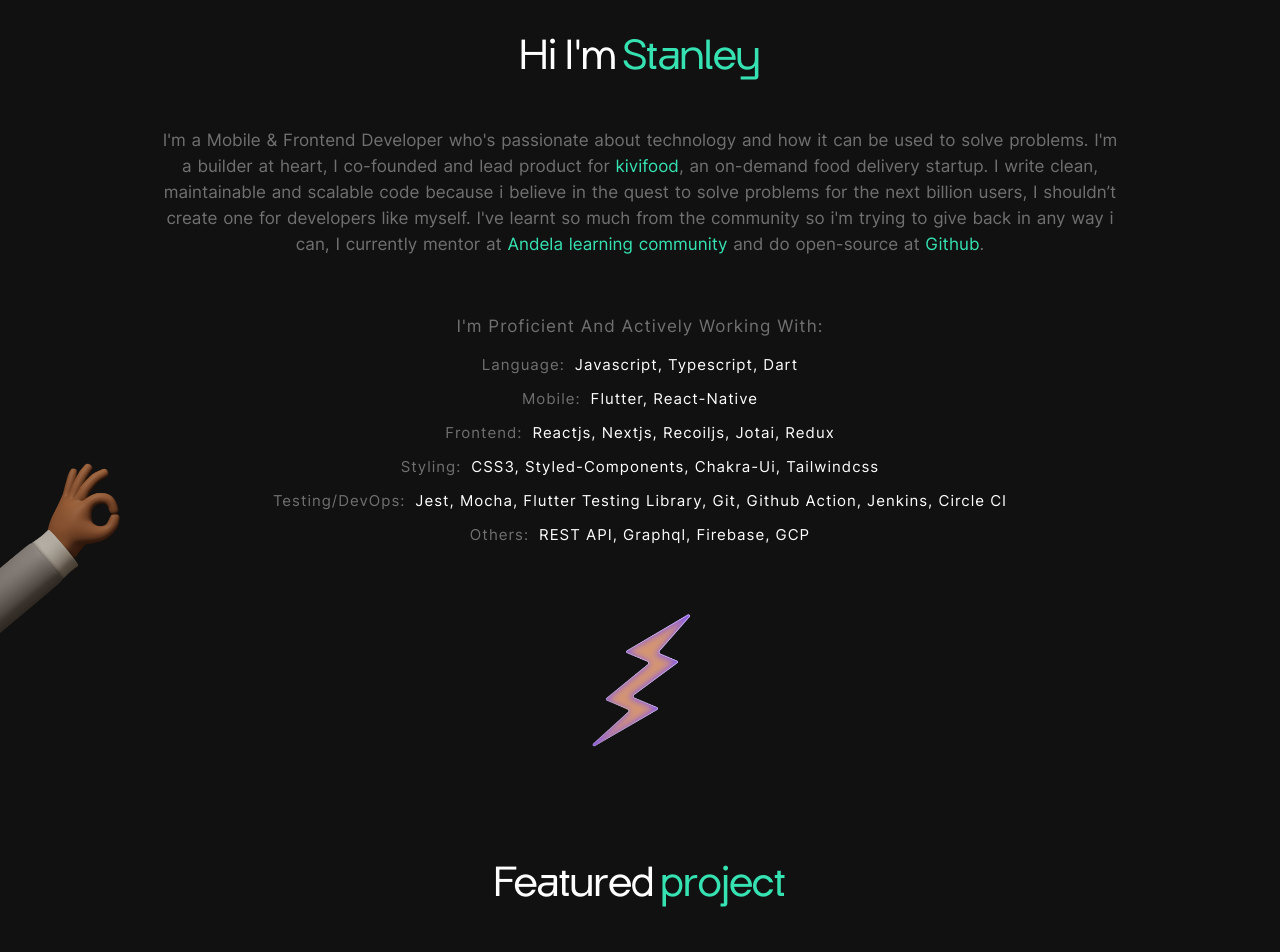
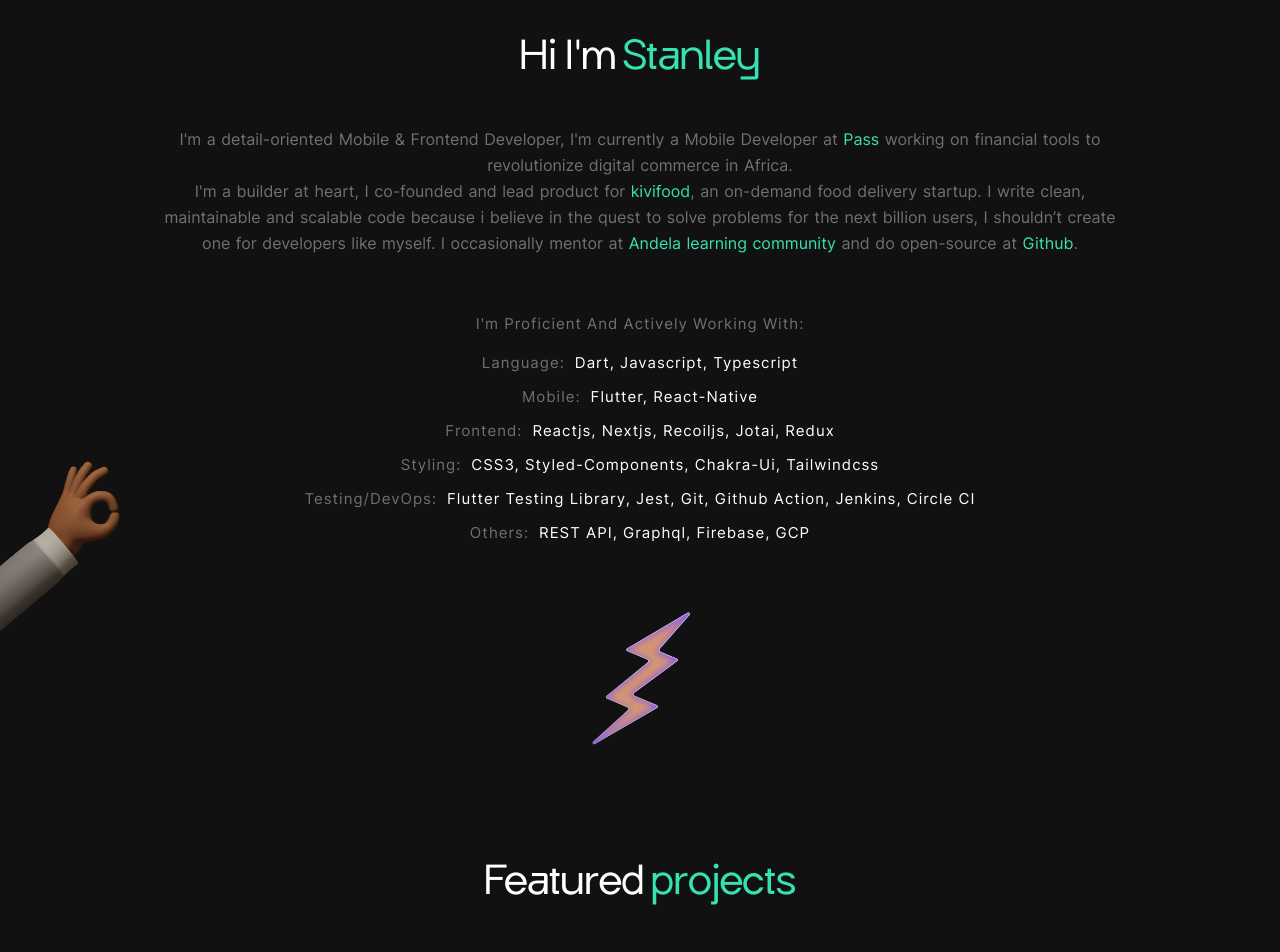
Before and after one commit to Iamstanlee/next-portfolio, a Next.js app: page / in a window 1280 px wide. Shown: the part 920-1872 px from the top of the page. Built offline with nearby package versions, Linux system fonts and the light colour scheme.

Commit message:
update resume/data

```diff
--- a/src/components/About/styles.ts
+++ b/src/components/About/styles.ts
@@ -70,6 +70,9 @@
 export const ParaText = styled.p`
   color: ${(props) => (props.theme as ITheme).paragraphTextColor};
   padding: 0 2%;
+  font-family: "Inter";
+  font-size: 16px;
+
   text-align: center;
   line-height: 26px;
   word-spacing: 1px;
@@ -88,6 +91,7 @@
 export const SkillTitleText = styled.p`
   color: ${(props) => (props.theme as ITheme).paragraphTextColor};
   margin: 0;
+  font-size: 15px;
 `;
 export const DataNameText = styled(Span)`
   color: ${(props) => (props.theme as ITheme).paragraphTextColor};
--- a/src/utils/data.tsx
+++ b/src/utils/data.tsx
@@ -21,14 +21,25 @@
   about: {
     tag: "about",
     name: "Stanley",
-    bio: "I'm a Mobile & Frontend Developer who's passionate about technology and how it can be used to solve problems. I'm a builder at heart, I co-founded and lead product for <a  href='https://kivifood.app'>kivifood</a>, an on-demand food delivery startup. I write clean, maintainable and scalable code because i believe in the quest to solve problems for the next billion users, I shouldn’t create one for developers like myself. I've learnt so much from the community so i'm trying to give back in any way i can, I currently mentor at <a href='https://andela.com/learning-community/'>Andela learning community</a> and do open-source at <a href='https://github.com/iamstanlee'>Github</a>.",
+    bio: `I'm a detail-oriented Mobile & Frontend Developer, I'm currently a Mobile Developer
+    at <a  href='https://ourpass.co'>Pass</a>
+    working on financial tools to revolutionize digital commerce in Africa.
+    <br/>
+    I'm a builder at heart, I co-founded and lead product for
+    <a  href='https://kivifood.app'>kivifood</a>,
+    an on-demand food delivery startup. I write clean, maintainable and scalable code
+    because i believe in the quest to solve problems for the next billion users,
+    I shouldn’t create one for developers like myself.
+    I occasionally mentor at <a href='https://andela.com/learning-community/'>
+    Andela learning community</a>
+    and do open-source at <a href='https://github.com/iamstanlee'>Github</a>.`,
     skills: [
       {
         title: "I'm proficient and actively working with",
         list: [
           {
             name: "language",
-            data: ["javascript", "typescript", "dart"],
+            data: ["dart", "javascript", "typescript"],
           },
           {
             name: "mobile",
@@ -45,9 +56,8 @@
           {
             name: "Testing/DevOps",
             data: [
+              "Flutter testing library",
               "Jest",
-              "Mocha",
-              "Flutter testing library",
               "Git",
               "Github Action",
               "Jenkins",
@@ -68,7 +78,7 @@
     urls: [
       {
         icon: <FilePdf size={22} />,
-        url: "/assets/Resume_Stanley_Akpama.pdf",
+        url: "/assets/Stanley_Akpama_Resume.pdf",
         title: "Resume",
       },
       {
@@ -90,7 +100,7 @@
   },
 
   project: {
-    tag: "project",
+    tag: "projects",
     projects: [
       {
         title: "kivifood",
@@ -134,7 +144,7 @@
       {
         title: "kivifood Vendor",
         tags: ["mobile"],
-        desc: "Vendor app for kivifood application",
+        desc: "Vendor app for kivifood",
         links: [
           {
             icon: <GooglePlayLogo size={24} />,
```
Also changed, not shown: 2 other files (tests, documents, lock files or other folders).
